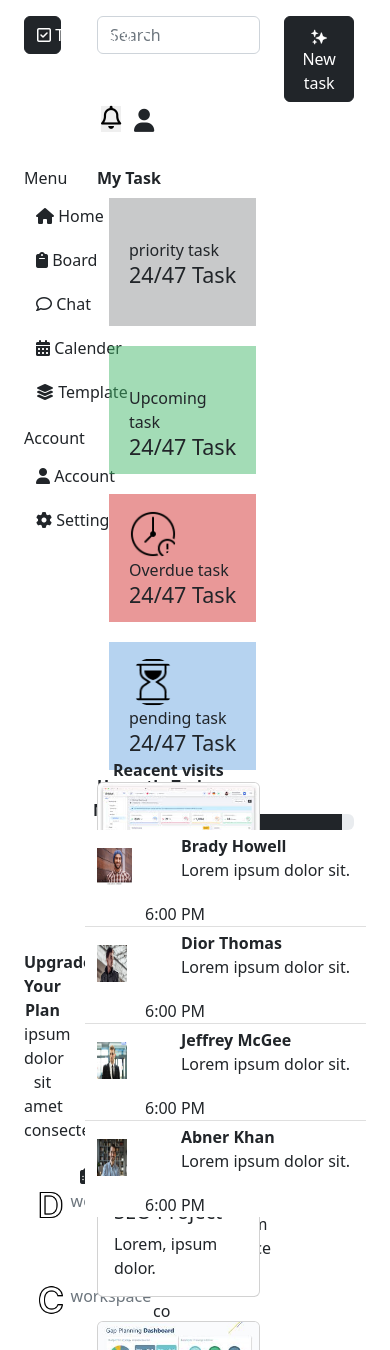
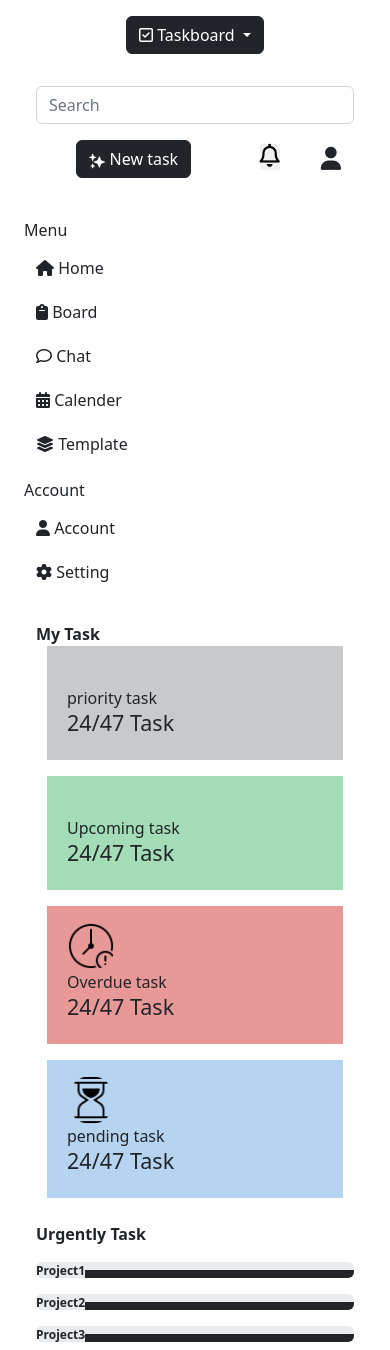
Before and after one commit to CH-Abdul-Hadi/dashboard, a plain HTML site: page index.html in a window 390 px wide. Shown: the top 1350 px of the page. Drawn offline with nearby package versions, Linux system fonts and the light colour scheme.

Commit message:
reponsivenes added

```diff
--- a/style.css
+++ b/style.css
@@ -30,3 +30,94 @@
 .upcoming{
   background-color: rgba(61, 182, 101, 0.473);
 }
+
+/* deepseek */
+/* Media Queries */
+@media (max-width: 768px) {
+  .container-fluid, .container {
+    padding-right: 15px;
+    padding-left: 15px;
+  }
+
+  /* Navigation adjustments */
+  .col-2 {
+    width: 100%;
+    margin-bottom: 1rem;
+  }
+
+  .btnAside {
+    width: 100%;
+  }
+
+  /* Main content adjustments */
+  .row-cols-lg-5 {
+    grid-template-columns: repeat(2, 1fr);
+  }
+
+  /* Task cards */
+  .priority, .upcoming, .overdue, .pending {
+    width: 100% !important;
+    height: auto !important;
+    margin: 0.5rem 0 !important;
+  }
+
+  /* Progress bars */
+  .progress-bar {
+    width: 100% !important;
+    margin-left: 0 !important;
+    margin-top: 0.5rem;
+  }
+
+  /* Recent visits section */
+  .newChat {
+    margin-top: 1rem;
+    height: auto !important;
+  }
+
+  .row-cols-md-3 {
+    grid-template-columns: repeat(1, 1fr);
+  }
+
+  /* Workspace adjustments */
+  .space {
+    display: none;
+  }
+
+  .navbar-brand {
+    margin-left: 0 !important;
+  }
+}
+
+@media (max-width: 576px) {
+  /* Header adjustments */
+  .col-8, .col {
+    width: 100%;
+    margin-bottom: 1rem;
+  }
+
+  /* Search input */
+  .col-8 input {
+    width: 100%;
+  }
+
+  /* Notification and profile icons */
+  .col-1 {
+    width: auto;
+  }
+
+  /* Main grid adjustments */
+  .row-cols-2 {
+    grid-template-columns: repeat(1, 1fr);
+  }
+
+  /* Task status cards */
+  .row-cols-lg-5 {
+    grid-template-columns: repeat(1, 1fr);
+  }
+
+  /* New task list */
+  .text-end.ms-5 {
+    margin-left: 0 !important;
+    display: block;
+  }
+}
```
